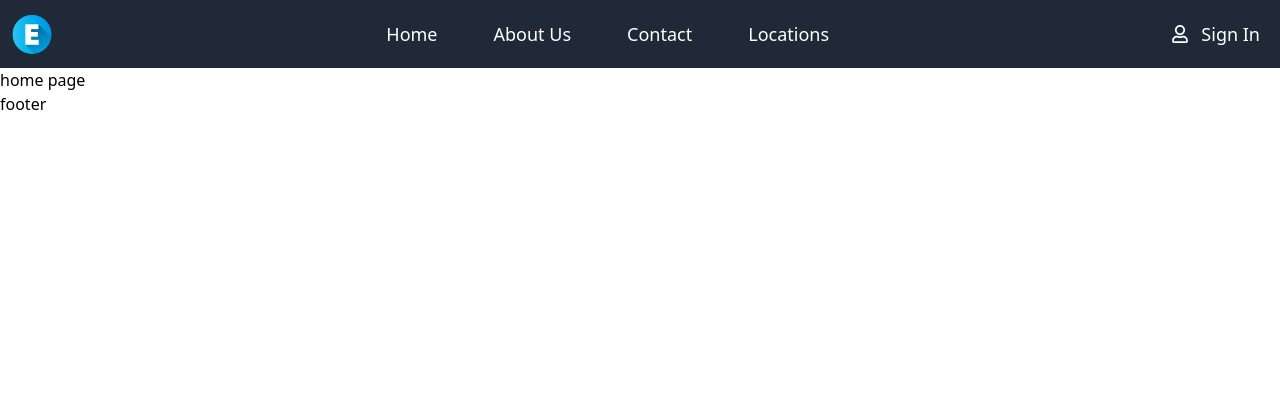
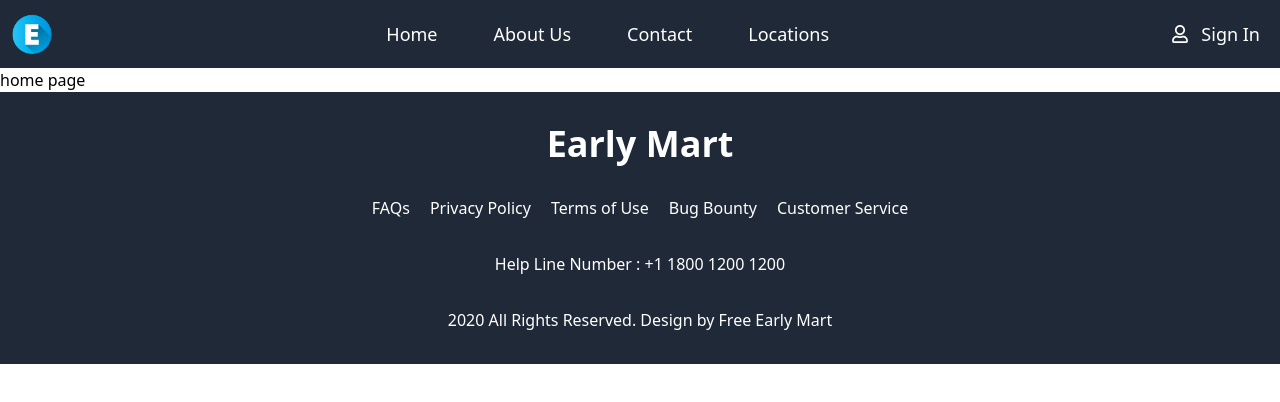
Before and after one commit to Tochukwu-001/early-mart, a Next.js app: page / in a window 1280 px wide. Shown: the top 402 px of the page. Built offline with nearby package versions, Linux system fonts and the light colour scheme.

Commit message:
footer done

```diff
--- a/app/components/Footer.jsx
+++ b/app/components/Footer.jsx
@@ -3,7 +3,30 @@ import React from 'react';
 const Footer = () => {
   return (
     <main>
-        footer
+      <section className="p-[2rem] bg-gray-800 text-white flex flex-col gap-8 max-lg:px-5">
+
+        <h3 class="font-black lg:text-4xl text-3xl text-center">
+          Early Mart
+        </h3>
+
+        <div className="flex flex-col gap-8">
+          <div className="flex gap-5 items-center justify-center max-lg:flex-col">
+            <p className="hover:text-orange-500 duration-500 cursor-pointer">FAQs</p>
+            <p className="hover:text-orange-500 duration-500 cursor-pointer">Privacy Policy</p>
+            <p className="hover:text-orange-500 duration-500 cursor-pointer">Terms of Use</p>
+            <p className="hover:text-orange-500 duration-500 cursor-pointer">Bug Bounty</p>
+            <p className="hover:text-orange-500 duration-500 cursor-pointer">Customer Service</p>
+          </div>
+
+          <p className="text-center">Help Line Number : +1 1800 1200 1200</p>
+
+          <span className="text-center">
+            <i className="fa-solid fa-copyright"></i>
+            2020 All Rights Reserved. Design by Free Early Mart
+          </span>
+        </div>
+
+      </section>
     </main>
   )
 }
```
